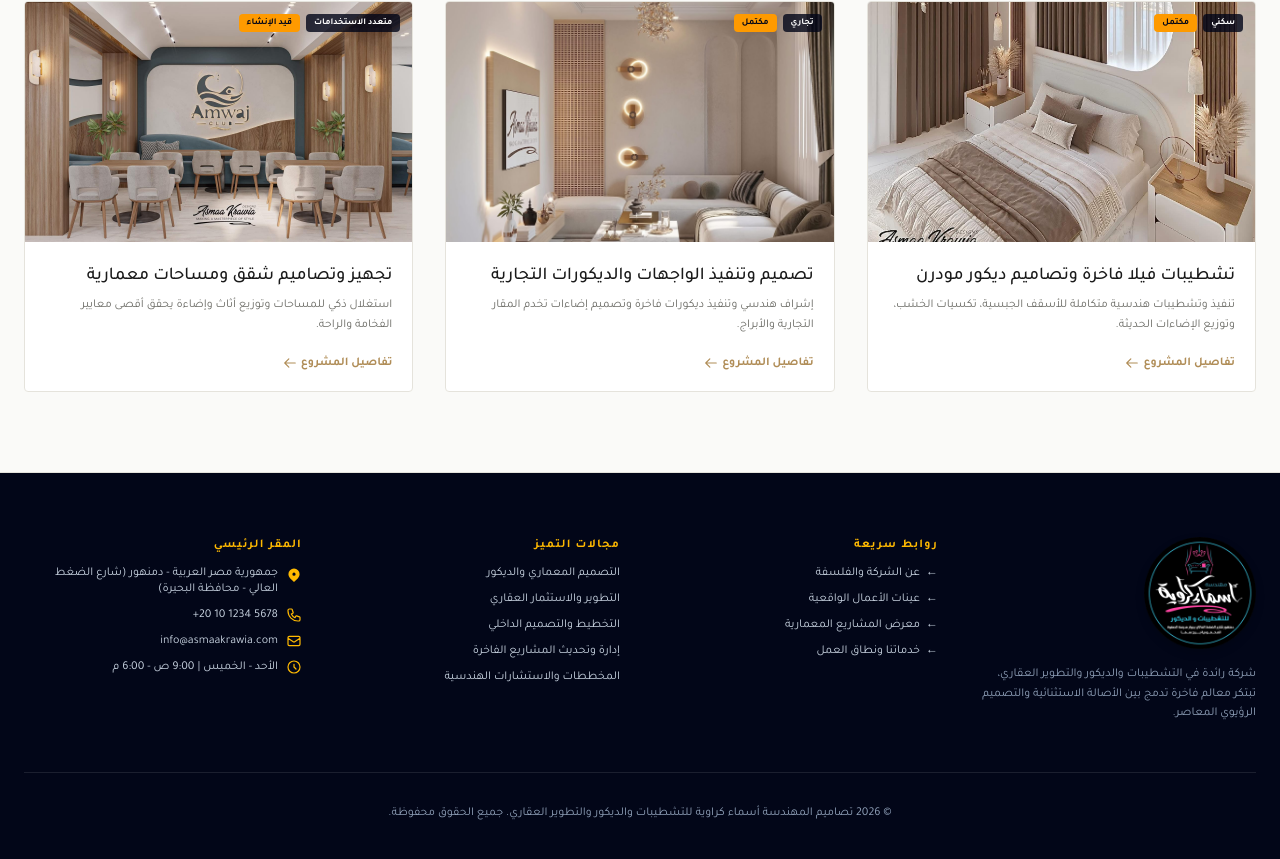
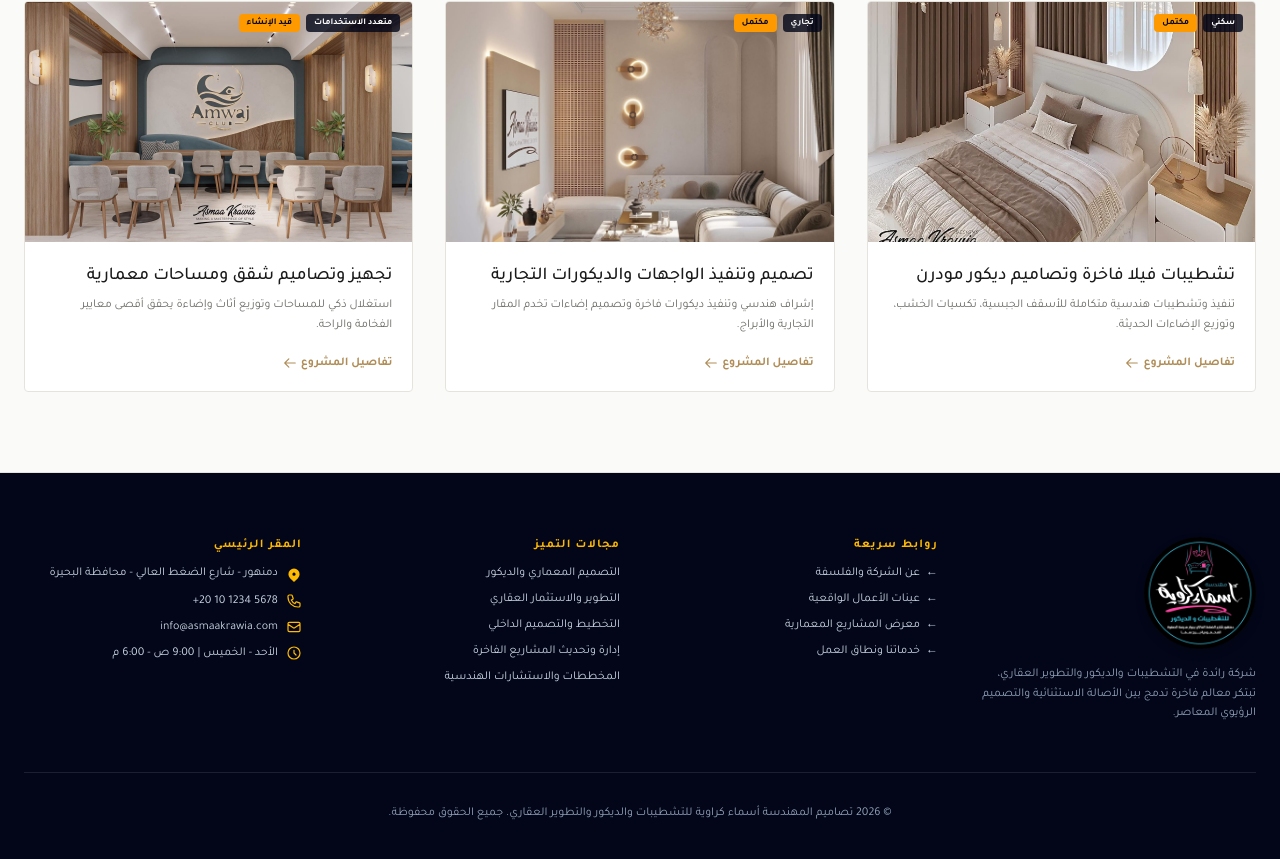
Before and after one commit to Youssef-Mansour854/Krawia-Development, a Next.js app: page / in a window 1280 px wide. Shown: the part 1526-2385 px from the top of the page. Built offline with nearby package versions, Linux system fonts and the light colour scheme; no server answers; the database is empty.

Commit message:
fix(address): update headquarters address text to start directly from Damanhour

```diff
--- a/components/Footer.tsx
+++ b/components/Footer.tsx
@@ -73,7 +73,7 @@ export default function Footer() {
                 <svg className="w-4 h-4 text-amber-400 shrink-0 mt-0.5" fill="currentColor" viewBox="0 0 20 20" xmlns="http://www.w3.org/2000/svg">
                   <path fillRule="evenodd" d="M5.05 4.05a7 7 0 119.9 9.9L10 18.9l-4.95-4.95a7 7 0 010-9.9zM10 11a2 2 0 100-4 2 2 0 000 4z" clipRule="evenodd" />
                 </svg>
-                <span>جمهورية مصر العربية - دمنهور (شارع الضغط العالي - محافظة البحيرة)</span>
+                <span>دمنهور - شارع الضغط العالي - محافظة البحيرة</span>
               </p>
 
               <p className="flex items-center gap-2">
```
